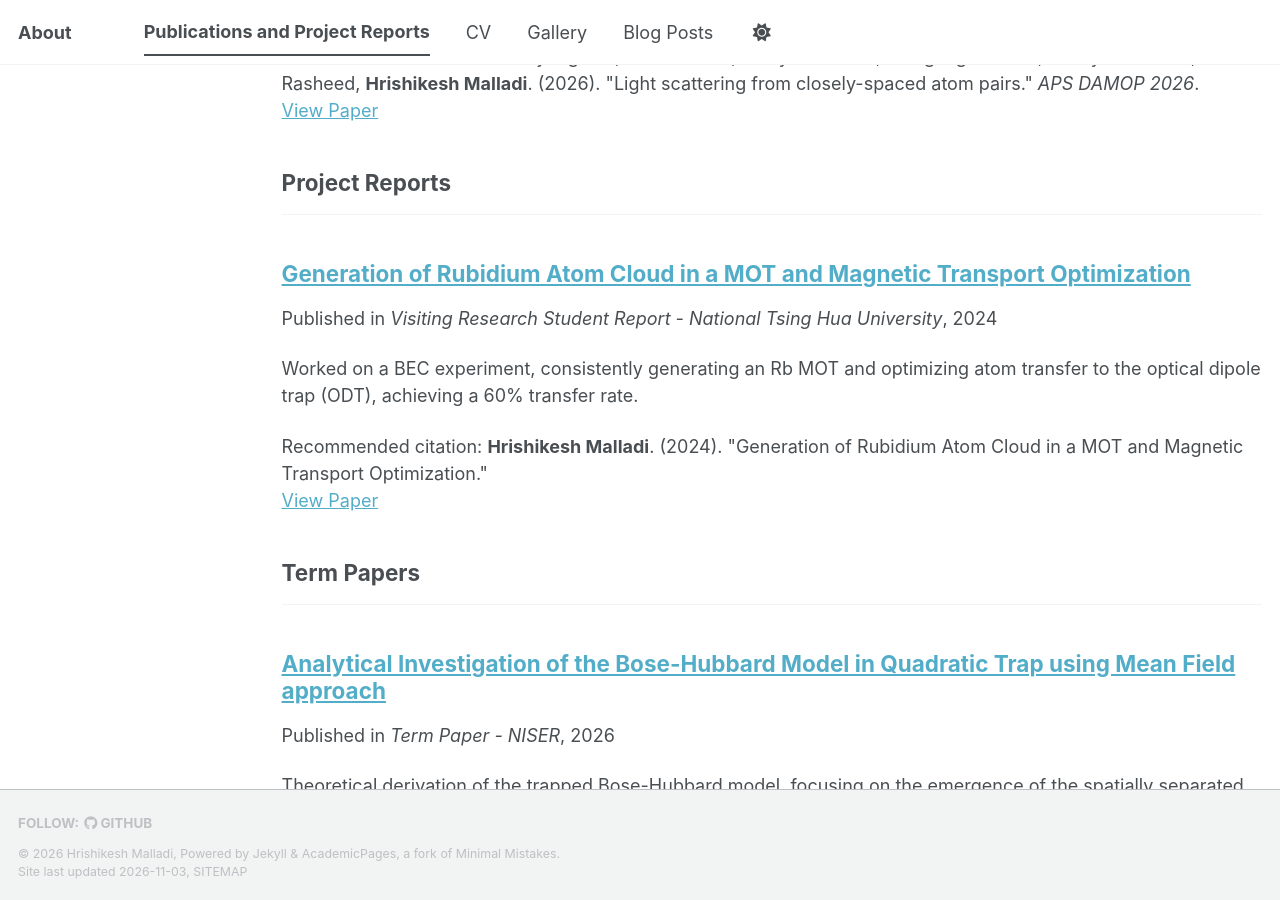
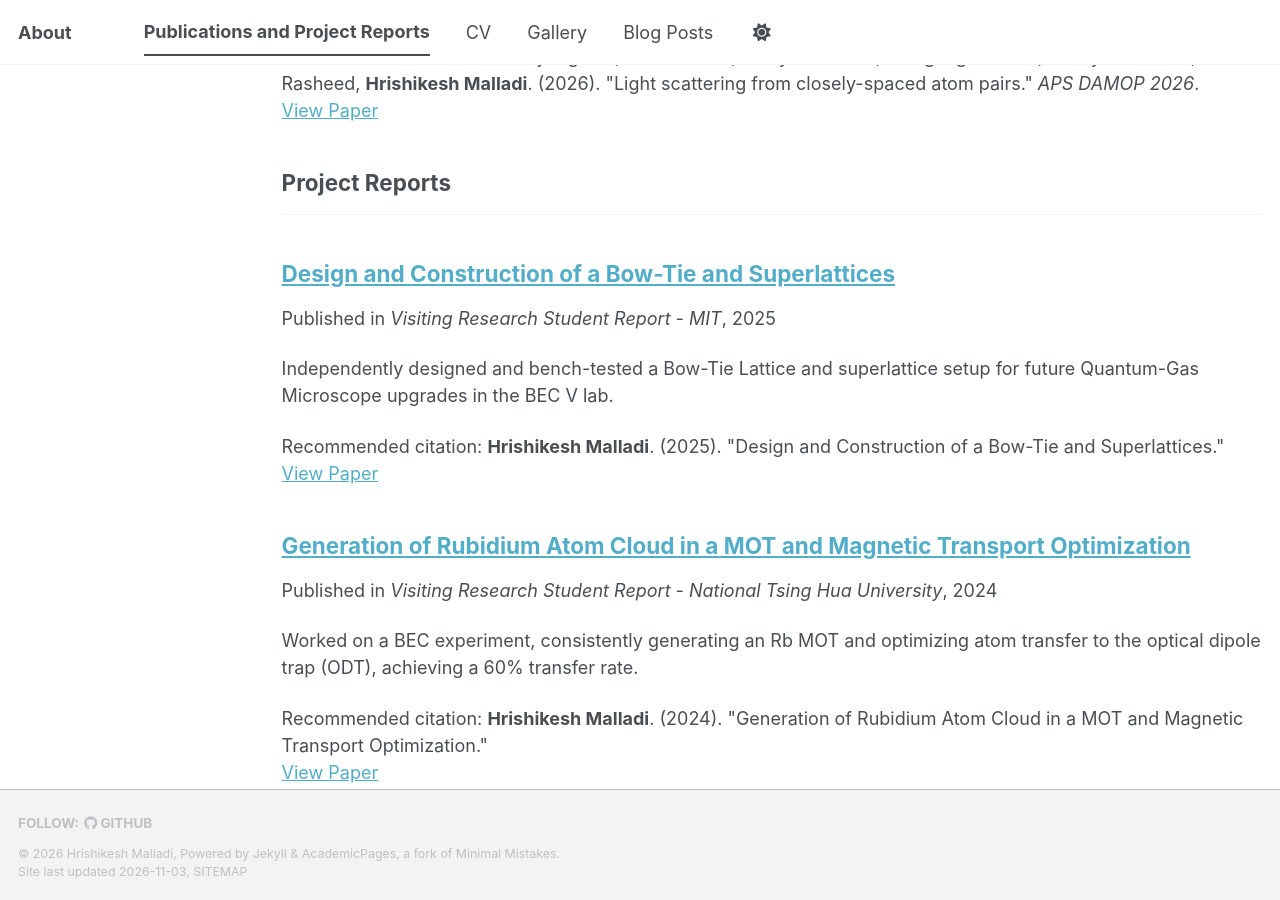
Before and after one commit to Hrishikesh-03/Hrishikesh-03.github.io, a Jekyll site: the page built from _pages/publications.html, in a window 1280 px wide and 900 px high, scrolled down 463 px. Built offline with Jekyll 4.4.1, drawn with Linux system fonts in a browser that asks for light colours; a style sheet for code colours, icons or effects is not loaded; part of the change alters nothing that is shown.

Commit message:
mit_project_report_update_1.2

```diff
--- a/_publications/2025-12-01-mit-visiting-report.md
+++ b/_publications/2025-12-01-mit-visiting-report.md
@@ -1,17 +1,3 @@
-<!-- ---
-title: "Design and Construction of a Bow-Tie and Superlattices"
-collection: publication
-category: project_reports
-permalink: /publication/mit-visiting-report
-date: 2025-12-01
-venue: 'Visiting Research Student Report - MIT'
-paperurl: 'https://drive.google.com/file/d/1jt8FfUzbLkf77rd4wqaEOnbNeljl-ykx/preview'
-citation: '<b>Hrishikesh Malladi</b>. (2025). &quot;Design and Construction of a Bow-Tie and Superlattices.&quot;'
----
-
-Independently designed and bench-tested a Bow-Tie Lattice and superlattice setup for future Quantum-Gas Microscope upgrades in the BEC V lab.
-
-<iframe src="https://drive.google.com/file/d/1jt8FfUzbLkf77rd4wqaEOnbNeljl-ykx/preview" width="640" height="480"></iframe> -->
 ---
 title: "Design and Construction of a Bow-Tie and Superlattices"
 collection: publication
```
